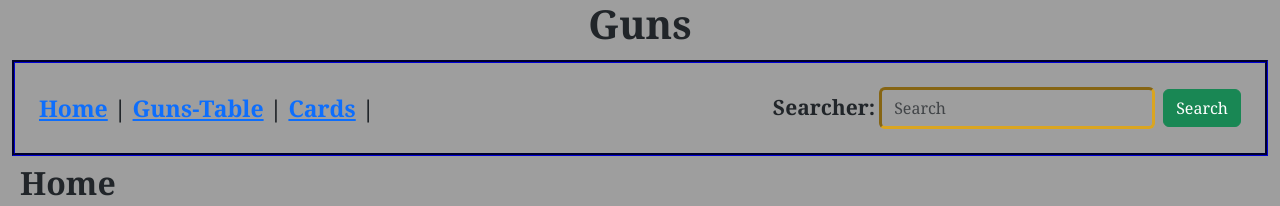
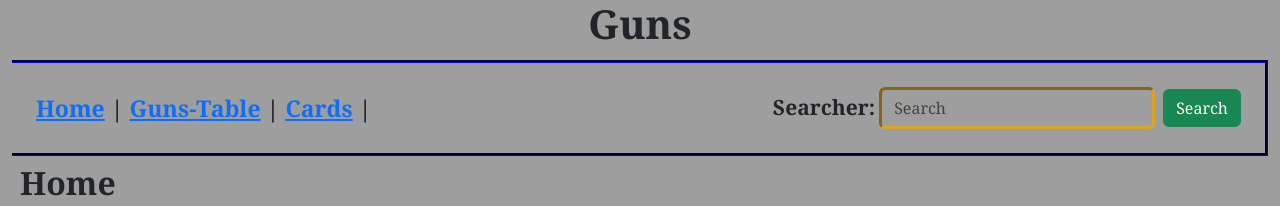
Before and after one commit to polyakale/cards, a Vue app: page / in a window 1280 px wide. Shown: the top 206 px of the page. Built offline with nearby package versions, Linux system fonts and the light colour scheme.

Commit message:
weird thing

```diff
--- a/src/assets/my.css
+++ b/src/assets/my.css
@@ -37,7 +37,7 @@ input {
 
 .my-border {
     margin-top: 12px;
-    border-left: none;
+    border-left: none !important;
     border: 3px groove navy;
 }
 
@@ -46,5 +46,5 @@ th,
 td {
     padding: 15px;
     text-align: center;
-    border: 1px solid!important;
+    border: 1px solid !important;
 }
```
